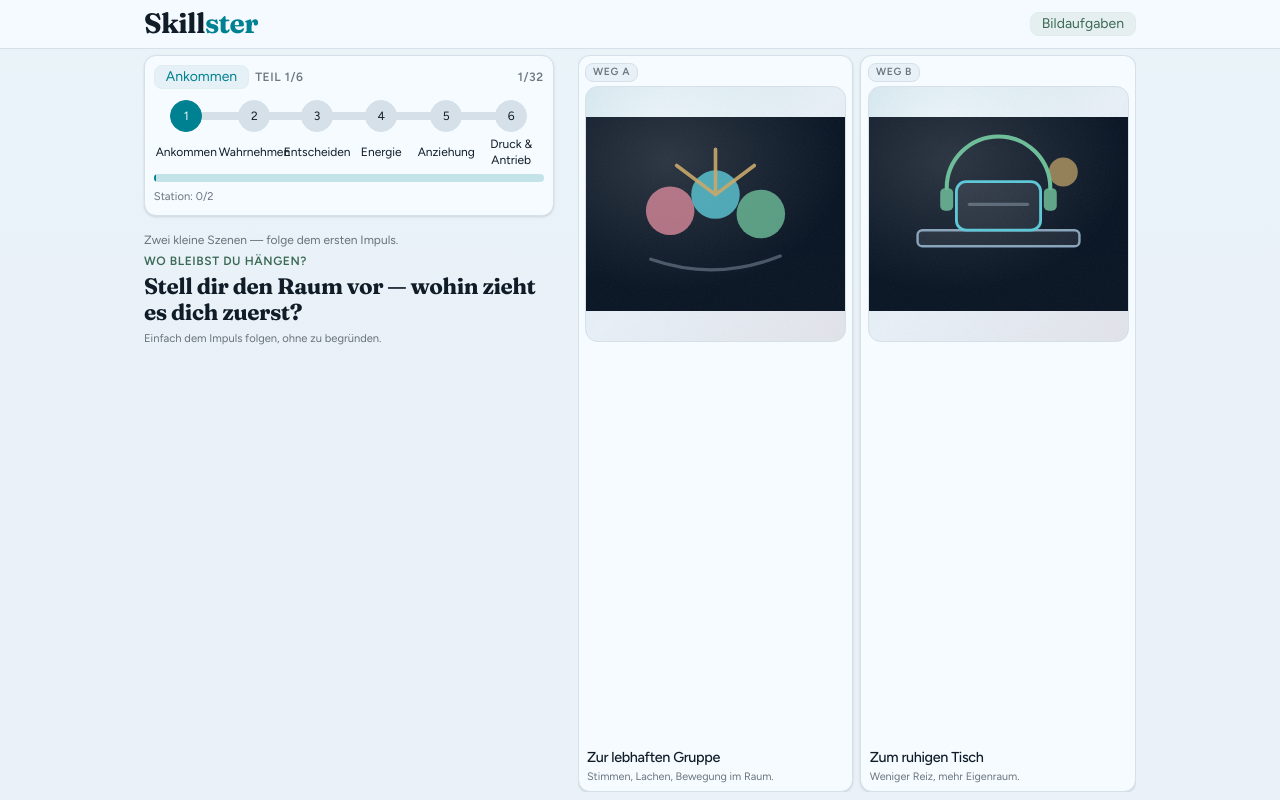
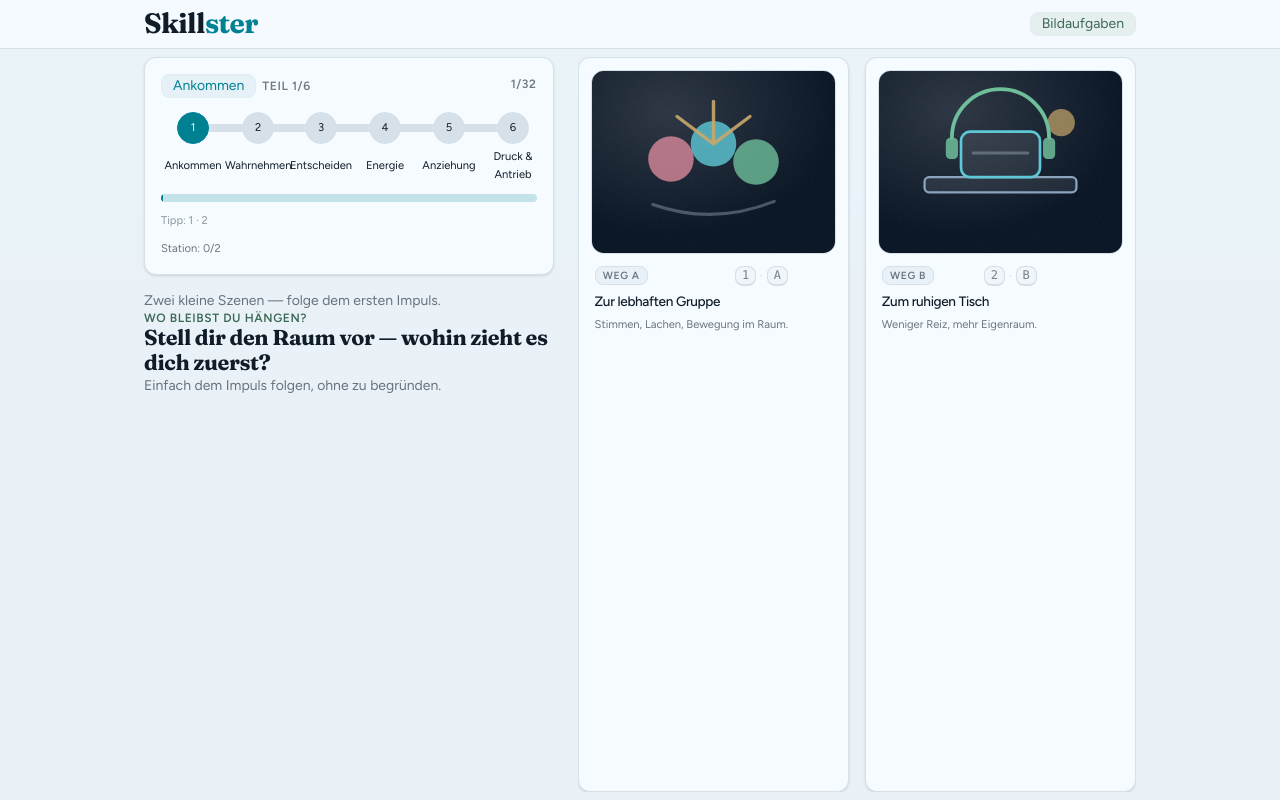
Before and after one commit to zoooul/riasec, a Next.js app in the folder web/: page /assessment in a window 1280 px wide. Built offline with nearby package versions, Linux system fonts and the light colour scheme.

Commit message:
feat(assessment): keyboard shortcuts for A/B choices with on-screen kbd hints
Add 1/2 and A/B (plus arrow) selection with guards for modal, lock, and
editable focus. Show DaisyUI kbd badges and German progress hints; cover
mapping logic and smoke markup in Vitest.

```diff
--- a/web/src/components/AssessmentFlow.tsx
+++ b/web/src/components/AssessmentFlow.tsx
@@ -10,6 +10,10 @@ import {
   MODULE_ORDER,
   computeProgress,
 } from "@/lib/assessmentStructure";
+import {
+  CHOICE_KEY_HINTS,
+  shouldHandleAssessmentShortcut,
+} from "@/lib/assessmentShortcuts";
 import { cn } from "@/lib/cn";
 import {
   clearAnswers,
@@ -55,6 +59,7 @@ export function AssessmentFlow({ items }: Props) {
   const [showResumeHint, setShowResumeHint] = useState(false);
   const prevModuleRef = useRef<ModuleId | null>(null);
   const resumeHintShown = useRef(false);
+  const chooseRef = useRef<(choiceId: string) => void>(() => {});
 
   const active: FlowState =
     flow ??
@@ -96,22 +101,6 @@ export function AssessmentFlow({ items }: Props) {
     prevModuleRef.current = item.module;
   }, [item]);
 
-  if (!ready || !item) {
-    return (
-      <div className="page-shell flex flex-1 items-center justify-center text-center text-base-content/60">
-        Wird geladen…
-      </div>
-    );
-  }
-
-  const partial = hasPartialProgress(items, answers);
-  const stageIntro =
-    stageFlash || index === progress.stage.startIndex
-      ? MODULE_INTROS[item.module]
-      : null;
-  const showStatusStrip = showResumeHint || Boolean(stageFlash);
-  const currentModuleIdx = MODULE_ORDER.indexOf(item.module);
-
   function choose(choiceId: string) {
     if (locked || !item) return;
     setLocked(true);
@@ -144,10 +133,51 @@ export function AssessmentFlow({ items }: Props) {
     prevModuleRef.current = null;
   }
 
+  chooseRef.current = choose;
+
+  useEffect(() => {
+    function onKeyDown(event: KeyboardEvent) {
+      const choiceIndex = shouldHandleAssessmentShortcut({
+        key: event.key,
+        target: event.target,
+        locked,
+        modalOpen: confirmRestart,
+        metaKey: event.metaKey,
+        ctrlKey: event.ctrlKey,
+        altKey: event.altKey,
+      });
+      if (choiceIndex === null || !item) return;
+      const choice = item.choices[choiceIndex];
+      if (!choice) return;
+      event.preventDefault();
+      chooseRef.current(choice.id);
+    }
+
+    window.addEventListener("keydown", onKeyDown);
+    return () => window.removeEventListener("keydown", onKeyDown);
+  }, [confirmRestart, item, locked]);
+
+  if (!ready || !item) {
     return (
-    <div className="assessment-flow page-shell page-shell-wide split-lg mx-auto min-h-0 min-w-0 w-full flex-1 overflow-hidden px-3 pb-[max(0.5rem,var(--safe-bottom))] pt-[clamp(0.25rem,0.8vh,0.6rem)] sm:px-4 lg:px-6">
+      <div className="page-shell flex flex-1 items-center justify-center text-center text-base-content/60">
+        Wird geladen…
+      </div>
+    );
+  }
+
+  const partial = hasPartialProgress(items, answers);
+  const stageIntro =
+    stageFlash || index === progress.stage.startIndex
+      ? MODULE_INTROS[item.module]
+      : null;
+  const showStatusStrip = showResumeHint || Boolean(stageFlash);
+  const currentModuleIdx = MODULE_ORDER.indexOf(item.module);
+
+  return (
+    <div className="assessment-flow page-shell page-shell-wide split-lg mx-auto min-h-0 min-w-0 w-full flex-1 overflow-hidden px-3 pb-[max(0.5rem,var(--safe-bottom))] pt-2 sm:px-4 lg:px-6">
       <div className="assessment-rail min-w-0">
-        <div className="card bg-base-100 border border-base-300 shadow-sm shrink-0 space-y-[clamp(0.3rem,0.8vh,0.55rem)] p-[clamp(0.5rem,1.1vh,0.85rem)]">
+        <div className="card bg-base-100 border border-base-300 shadow-sm shrink-0">
+          <div className="card-body gap-2 p-3 sm:gap-2.5 sm:p-4">
             <div className="flex min-w-0 items-start justify-between gap-2">
               <div className="flex min-w-0 flex-wrap items-center gap-1.5">
                 <Chip aria-live="polite">{MODULE_LABELS[item.module]}</Chip>
@@ -156,7 +186,7 @@ export function AssessmentFlow({ items }: Props) {
                 </span>
               </div>
               <span
-              className="meta-label shrink-0 pt-1 normal-case tracking-[0.04em]"
+                className="meta-label shrink-0 pt-0.5 normal-case tracking-[0.04em]"
                 aria-live="polite"
               >
                 {progress.questionNumber}/{progress.itemCount}
@@ -166,7 +196,7 @@ export function AssessmentFlow({ items }: Props) {
               </span>
             </div>
 
-          <ul className="steps steps-horizontal w-full text-[0.65rem] sm:text-xs">
+            <ul className="assessment-steps steps steps-horizontal w-full text-[0.6rem] sm:text-[0.7rem]">
               {MODULE_ORDER.map((mod, i) => (
                 <li
                   key={mod}
@@ -182,21 +212,29 @@ export function AssessmentFlow({ items }: Props) {
             </ul>
 
             <progress
-            className="progress progress-primary w-full"
+              className="progress progress-primary assessment-progress w-full"
               value={progressVisual}
               max={100}
               aria-label={`Reise: Aufgabe ${progress.questionNumber} von ${progress.itemCount}, ${progress.overallPercent} Prozent`}
             />
 
+            <p
+              className="assessment-key-hint text-center text-[0.65rem] text-base-content/55 sm:text-left sm:text-[0.7rem] sm:text-base-content/45"
+              data-testid="assessment-key-hint"
+            >
+              <span className="sm:hidden">Taste 1 oder 2</span>
+              <span className="hidden sm:inline">Tipp: 1 · 2</span>
+            </p>
+
             <div className="assessment-stage-meta flex flex-wrap items-center justify-between gap-2 text-[0.65rem] text-base-content/60 sm:text-[0.7rem]">
-            <div className="flex flex-wrap items-center gap-3">
+              <div className="flex flex-wrap items-center gap-2">
                 <span className="assessment-stage-count">
                   Station: {progress.stageAnswered}/{progress.stage.count}
                 </span>
                 {index > 0 ? (
                   <button
                     type="button"
-                  className="btn btn-ghost btn-xs h-11 min-h-11 px-2"
+                    className="btn btn-ghost btn-xs h-9 min-h-9 px-2"
                     disabled={locked}
                     onClick={() => {
                       if (locked) return;
@@ -210,13 +248,14 @@ export function AssessmentFlow({ items }: Props) {
               {partial ? (
                 <button
                   type="button"
-                className="btn btn-ghost btn-xs h-11 min-h-11 gap-1.5 px-2 text-accent"
+                  className="btn btn-ghost btn-xs h-9 min-h-9 gap-1.5 px-2 text-accent"
                   onClick={() => setConfirmRestart(true)}
                 >
                   <IconRefresh size={14} aria-hidden />
                   Neu starten
                 </button>
               ) : null}
+            </div>
           </div>
         </div>
 
@@ -231,11 +270,11 @@ export function AssessmentFlow({ items }: Props) {
           Dein gespeicherter Fortschritt wird gelöscht.
         </ConfirmDialog>
 
-        <div className="assessment-prompt relative min-h-0 min-w-0 shrink-0 lg:flex-1 lg:overflow-hidden">
+        <div className="assessment-prompt min-h-0 min-w-0 shrink-0 stack-sm lg:flex-1 lg:overflow-y-auto">
           <div
             className={cn(
               "assessment-status-strip flex flex-wrap items-center justify-center gap-2 lg:justify-start",
-              showStatusStrip && "mb-[clamp(0.15rem,0.5vh,0.35rem)]",
+              showStatusStrip && "mb-1",
             )}
             aria-live="polite"
           >
@@ -284,10 +323,10 @@ export function AssessmentFlow({ items }: Props) {
               animate={{ opacity: 1, y: 0 }}
               exit={reduceMotion ? undefined : { opacity: 0, y: -8 }}
               transition={{ duration: 0.28, ease: [0.22, 1, 0.36, 1] }}
-              className="space-y-[clamp(0.2rem,0.6vh,0.45rem)] text-center lg:text-left"
+              className="stack-sm text-center lg:text-left"
             >
               {stageIntro ? (
-                <p className="assessment-stage-intro mx-auto max-w-md text-[clamp(0.7rem,1.5vh,0.875rem)] leading-snug text-base-content/60 lg:mx-0">
+                <p className="assessment-stage-intro mx-auto max-w-md text-sm leading-snug text-base-content/60 lg:mx-0">
                   {stageIntro}
                 </p>
               ) : null}
@@ -296,11 +335,11 @@ export function AssessmentFlow({ items }: Props) {
                   {item.task.title}
                 </p>
               ) : null}
-              <h1 className="display-title text-[clamp(1.1rem,3.2vh,2rem)] text-base-content lg:text-[clamp(1.35rem,2.8vh,2.15rem)]">
+              <h1 className="display-title text-[clamp(1.15rem,2.6vh,1.85rem)] text-base-content lg:text-[clamp(1.35rem,2.4vh,2rem)]">
                 {item.prompt}
               </h1>
               {item.helpText ? (
-                <p className="assessment-help mx-auto max-w-xl text-[clamp(0.7rem,1.4vh,0.9rem)] leading-snug text-base-content/60 lg:mx-0">
+                <p className="assessment-help mx-auto max-w-xl text-sm leading-snug text-base-content/60 lg:mx-0">
                   {item.helpText}
                 </p>
               ) : null}
@@ -310,10 +349,7 @@ export function AssessmentFlow({ items }: Props) {
       </div>
 
       <div
-        className={cn(
-          "assessment-choice-grid grid min-h-0 min-w-0 flex-1 gap-[clamp(0.3rem,0.9vh,0.7rem)] overflow-hidden",
-          "grid-cols-2",
-        )}
+        className="assessment-choice-grid grid min-h-0 min-w-0 flex-1 grid-cols-2 items-stretch gap-3 overflow-hidden sm:gap-4"
         role="group"
         aria-label="Zwei Lösungspfade"
       >
@@ -321,6 +357,7 @@ export function AssessmentFlow({ items }: Props) {
           const isSelected =
             selectedId === choice.id || answers[item.id] === choice.id;
           const pathLabel = i === 0 ? "Weg A" : "Weg B";
+          const keyHint = CHOICE_KEY_HINTS[i] ?? CHOICE_KEY_HINTS[0];
           return (
             <motion.button
               key={`${item.id}-${choice.id}`}
@@ -329,6 +366,7 @@ export function AssessmentFlow({ items }: Props) {
               disabled={locked && !isSelected}
               aria-pressed={isSelected}
               aria-label={`${pathLabel}: ${choice.label}`}
+              aria-keyshortcuts={keyHint.aria}
               initial={reduceMotion ? false : { opacity: 0, y: 8 }}
               animate={{ opacity: 1, y: 0 }}
               transition={{
@@ -337,26 +375,36 @@ export function AssessmentFlow({ items }: Props) {
               }}
               whileTap={reduceMotion ? undefined : { scale: 0.99 }}
               className={cn(
-                "card bg-base-100 border border-base-300 shadow-sm assessment-choice solution-card min-h-0 h-full overflow-hidden p-[clamp(0.3rem,0.8vh,0.6rem)] text-left",
+                "card bg-base-100 border border-base-300 shadow-sm assessment-choice solution-card h-full min-h-0 overflow-hidden text-left",
                 isSelected && "solution-card-picked",
               )}
             >
-              <div className="relative z-[1] flex h-full min-h-0 min-w-0 flex-1 flex-col gap-[clamp(0.2rem,0.6vh,0.5rem)]">
-                <span className="solution-path-tag">{pathLabel}</span>
+              <figure className="assessment-choice-figure shrink-0 px-2 pt-2 sm:px-3 sm:pt-3">
                 <VisualCard
                   kind={choice.visual.kind}
                   motif={choice.visual.motif}
                   imageUrl={choice.visual.imageUrl}
                   compact
                 />
-                <div className="mt-auto min-w-0 shrink-0 space-y-0.5 px-0.5">
-                  <div className="text-[clamp(0.8rem,1.8vh,1.05rem)] font-medium leading-snug tracking-tight text-base-content">
+              </figure>
+              <div className="card-body min-w-0 flex-1 gap-1.5 p-3 pt-2 sm:p-4 sm:pt-3">
+                <div className="flex items-start justify-between gap-2">
+                  <span className="solution-path-tag">{pathLabel}</span>
+                  <span
+                    className="assessment-choice-keys inline-flex items-center gap-1 opacity-90 sm:opacity-55"
+                    aria-hidden
+                  >
+                    <kbd className="kbd kbd-sm">{keyHint.number}</kbd>
+                    <span className="text-[0.65rem] text-base-content/45">·</span>
+                    <kbd className="kbd kbd-sm">{keyHint.letter}</kbd>
+                  </span>
+                </div>
+                <div className="text-[clamp(0.85rem,1.7vh,1.05rem)] font-medium leading-snug tracking-tight text-base-content">
                   {choice.label}
                 </div>
-                  <p className="assessment-choice-hint text-[clamp(0.66rem,1.35vh,0.85rem)] leading-snug text-base-content/60">
+                <p className="assessment-choice-hint text-[clamp(0.7rem,1.3vh,0.875rem)] leading-snug text-base-content/60">
                   {choice.hint}
                 </p>
-                </div>
               </div>
             </motion.button>
           );
--- /dev/null
+++ b/web/src/lib/assessmentShortcuts.ts
@@ -0,0 +1,45 @@
+/** Keyboard shortcuts for the 2-choice assessment cards. */
+
+export type ChoiceShortcutIndex = 0 | 1;
+
+export const CHOICE_KEY_HINTS = [
+  { number: "1", letter: "A", aria: "1 a ArrowLeft" },
+  { number: "2", letter: "B", aria: "2 b ArrowRight" },
+] as const;
+
+/** Map a KeyboardEvent.key to choice index 0 or 1. */
+export function resolveAssessmentChoiceIndex(
+  key: string,
+): ChoiceShortcutIndex | null {
+  if (key === "1" || key === "a" || key === "A" || key === "ArrowLeft") {
+    return 0;
+  }
+  if (key === "2" || key === "b" || key === "B" || key === "ArrowRight") {
+    return 1;
+  }
+  return null;
+}
+
+/** True when focus is in a field where digit/letter keys should type, not choose. */
+export function isEditableKeyboardTarget(target: EventTarget | null): boolean {
+  if (!(target instanceof HTMLElement)) return false;
+  const tag = target.tagName;
+  if (tag === "INPUT" || tag === "TEXTAREA" || tag === "SELECT") return true;
+  if (target.isContentEditable) return true;
+  return Boolean(target.closest("[contenteditable='true']"));
+}
+
+export function shouldHandleAssessmentShortcut(options: {
+  key: string;
+  target: EventTarget | null;
+  locked: boolean;
+  modalOpen: boolean;
+  metaKey?: boolean;
+  ctrlKey?: boolean;
+  altKey?: boolean;
+}): ChoiceShortcutIndex | null {
+  if (options.locked || options.modalOpen) return null;
+  if (options.metaKey || options.ctrlKey || options.altKey) return null;
+  if (isEditableKeyboardTarget(options.target)) return null;
+  return resolveAssessmentChoiceIndex(options.key);
+}
```
Also changed, not shown: 2 other files (tests, documents, lock files or other folders). Lines whose indentation alone changed are shown as unchanged.
